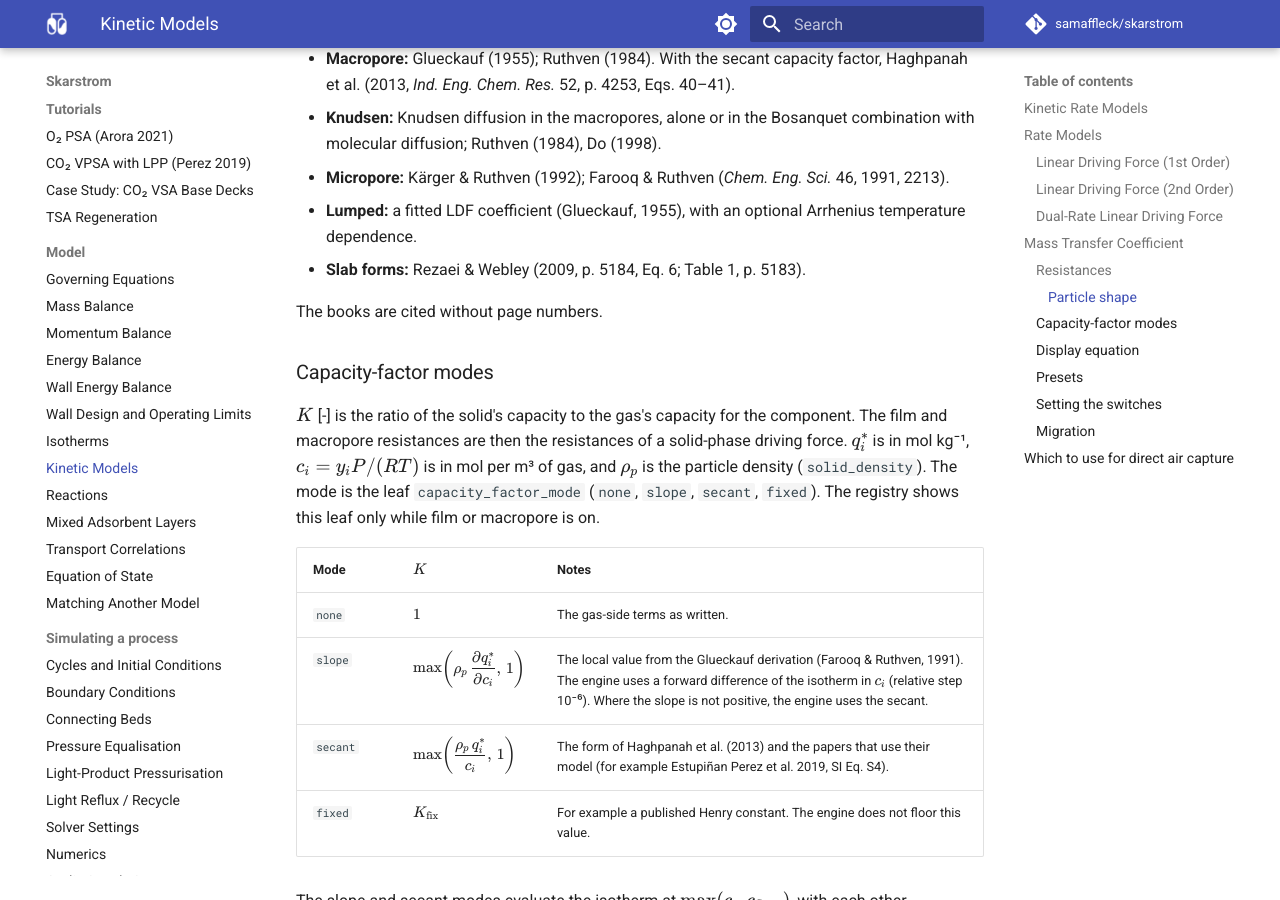
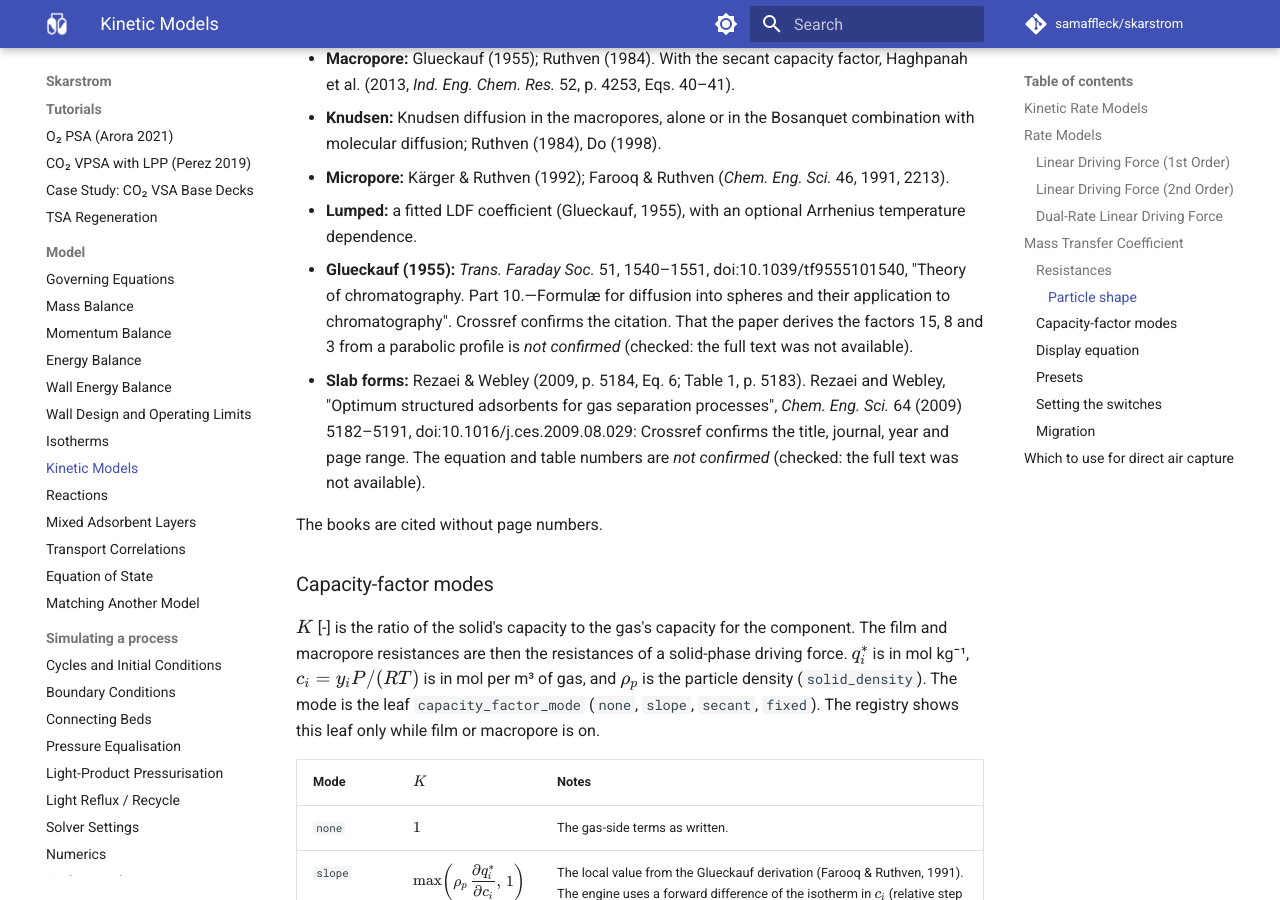
Before and after one commit to samaffleck/skarstrom, an MkDocs documentation site: the page built from docs/kinetic-models.md, in a window 1280 px wide and 900 px high, scrolled down 7634 px. Built offline with MkDocs 1.6.1 and Material for MkDocs 9.7.7, drawn with Linux system fonts in a browser that asks for light colours; comment, search, counter and statistics services are not loaded.

Commit message:
docs: record what was checked for the Glueckauf and Rezaei-Webley references
Co-Authored-By: Claude Sonnet 5.5 <noreply@anthropic.com>
Claude-Session: https://claude.ai/code/session_01LRbL7UtK5uRMKBjWA5uNoj
Signed-off-by: Claude <noreply@anthropic.com>

```diff
--- a/docs/kinetic-models.md
+++ b/docs/kinetic-models.md
@@ -167,7 +167,8 @@ Sources of the terms:
 - **Knudsen:** Knudsen diffusion in the macropores, alone or in the Bosanquet combination with molecular diffusion; Ruthven (1984), Do (1998).
 - **Micropore:** Kärger & Ruthven (1992); Farooq & Ruthven (*Chem. Eng. Sci.* 46, 1991, 2213).
 - **Lumped:** a fitted LDF coefficient (Glueckauf, 1955), with an optional Arrhenius temperature dependence.
-- **Slab forms:** Rezaei & Webley (2009, p. 5184, Eq. 6; Table 1, p. 5183).
+- **Glueckauf (1955):** *Trans. Faraday Soc.* 51, 1540–1551, doi:10.1039/tf9555101540, "Theory of chromatography. Part 10.—Formulæ for diffusion into spheres and their application to chromatography". Crossref confirms the citation. That the paper derives the factors 15, 8 and 3 from a parabolic profile is *not confirmed* (checked: the full text was not available).
+- **Slab forms:** Rezaei & Webley (2009, p. 5184, Eq. 6; Table 1, p. 5183). Rezaei and Webley, "Optimum structured adsorbents for gas separation processes", *Chem. Eng. Sci.* 64 (2009) 5182–5191, doi:10.1016/j.ces.2009.08.029: Crossref confirms the title, journal, year and page range. The equation and table numbers are *not confirmed* (checked: the full text was not available).
 
 The books are cited without page numbers.
 
```
